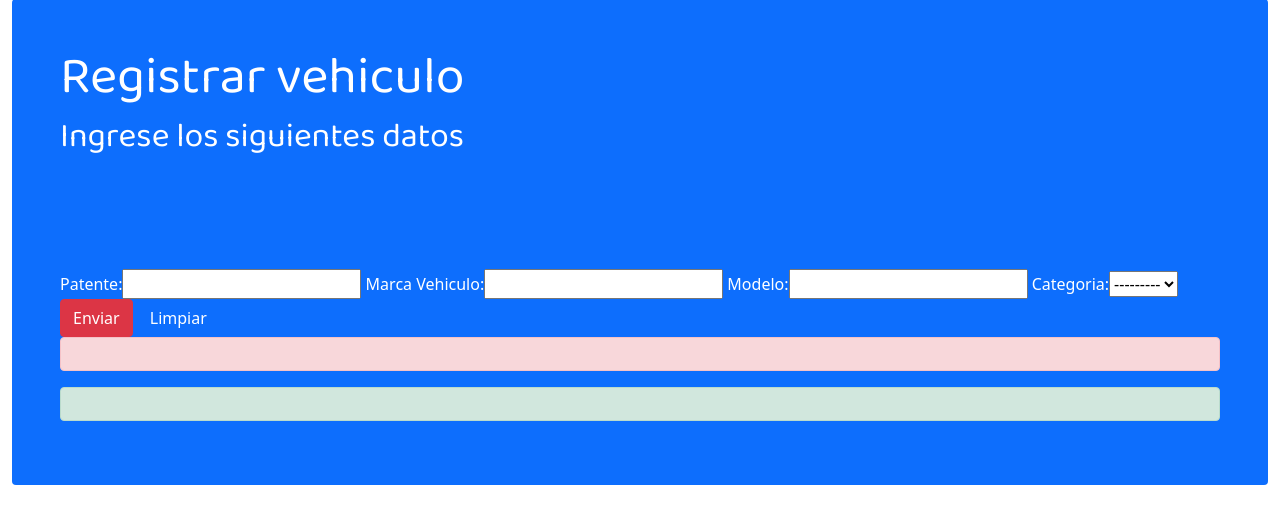
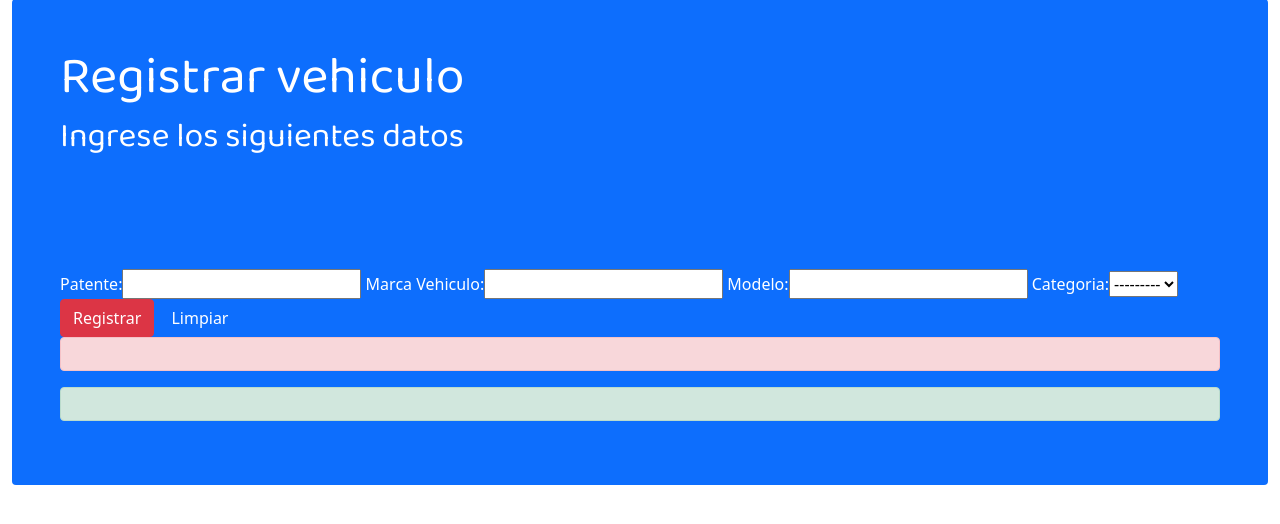
Before and after one commit to cristobal1111/TestDjango, a Django app: page /form-vehiculo in a window 1280 px wide; the page is wider, and only the part inside the window is pictured. Shown: the part 87-611 px from the top of that part. Run offline with Django 3.2, Linux system fonts and the light colour scheme; data that the repository does not hold is empty.

Commit message:
boton modificado

```diff
--- a/core/templates/core/form_vehiculo.html
+++ b/core/templates/core/form_vehiculo.html
@@ -85,7 +85,7 @@
                         {{form.as_table}}
                     </div>
 
-                    <input type="submit" class="btn btn-danger" id="enviar" value="Enviar">
+                    <input type="submit" class="btn btn-danger" id="enviar" value="Registrar">
                     <input type="reset" class="btn btn-primary" id="limpiar" value="Limpiar">
                     <div id="error" class="alert alert-danger" role="alert"></div>
 
```
